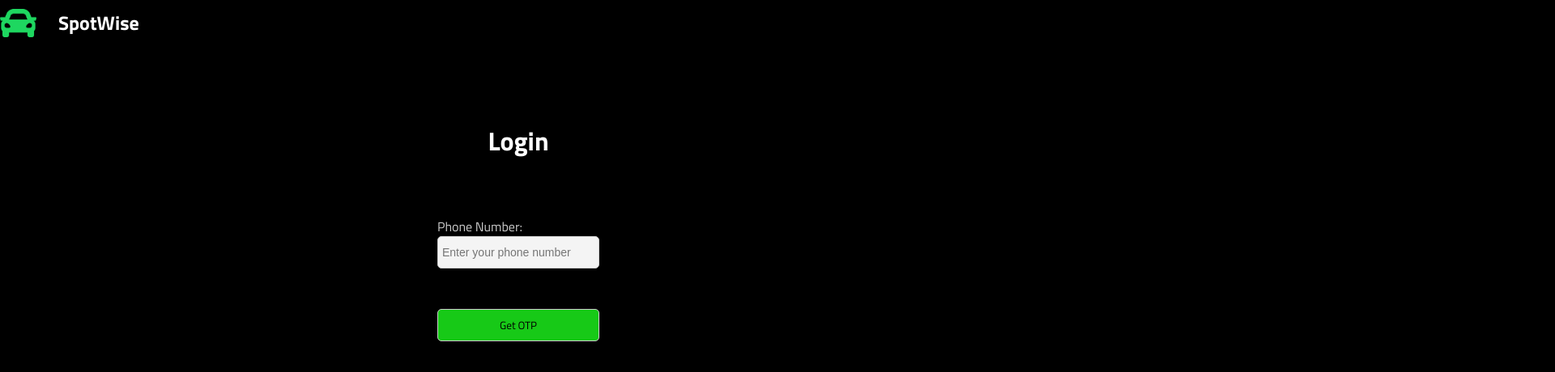
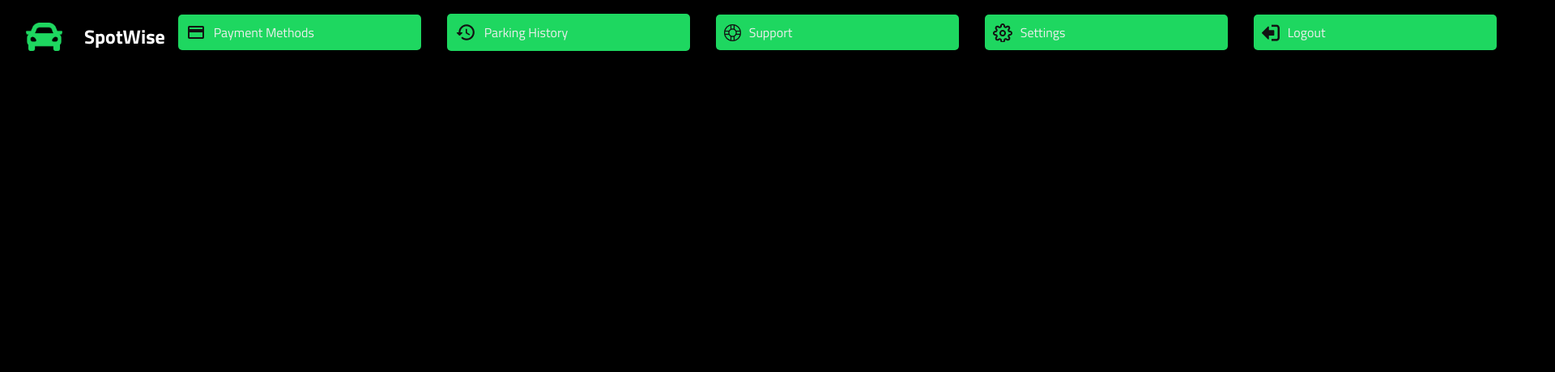
Before and after one commit to Rithingithub/SpotWise, a React (Create React App) app in the folder client/: page / in a window 1280 px wide. Shown: the top 460 px of the page at 81% size, 1920 px wide, since content can reach past the window. Built offline with nearby package versions, Linux system fonts and the light colour scheme; what supertokens-web-js would draw is missing.

Commit message:
fix: change routes

```diff
--- a/client/src/index.js
+++ b/client/src/index.js
@@ -30,13 +30,13 @@ ReactDOM.render(
       <Router>
         <Routes>
           {/* Step 1: Collect Phone Number */}
-          <Route path="/" element={<PhoneNumberInput />} />
+          <Route path="/" element={<MainPage />} />
 
-          {/* Step 2: Verify OTP */}
-          <Route path="/OTPVerification" element={<OTPVerification />} />
+          {/* Collect Phone Number */}
+          <Route path="/auth" element={<PhoneNumberInput />} />
 
-          {/* Step 3: Main Page */}
-          <Route path="/MainPage" element={<MainPage />} />
+          {/* Verify OTP */}
+          <Route path="/OTP" element={<OTPVerification />} />
         </Routes>
       </Router>
     </AuthProvider>
```
